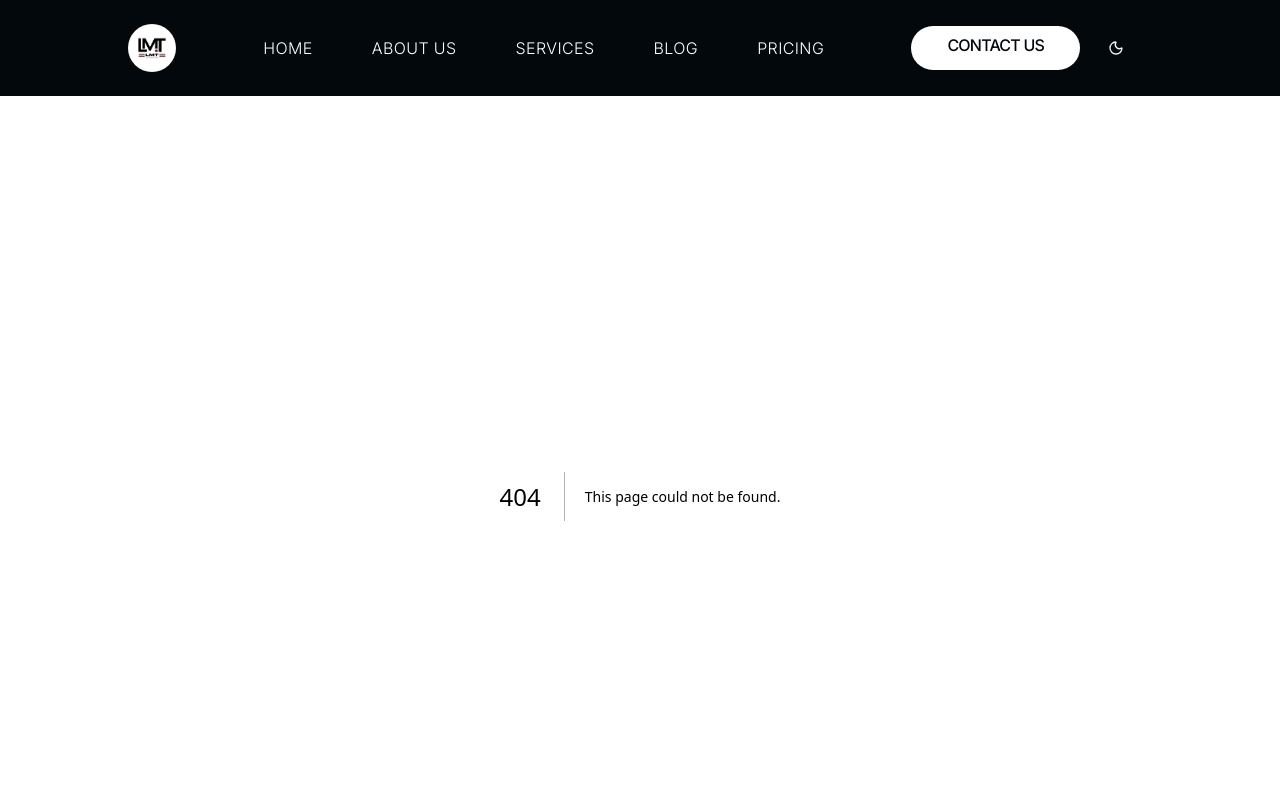
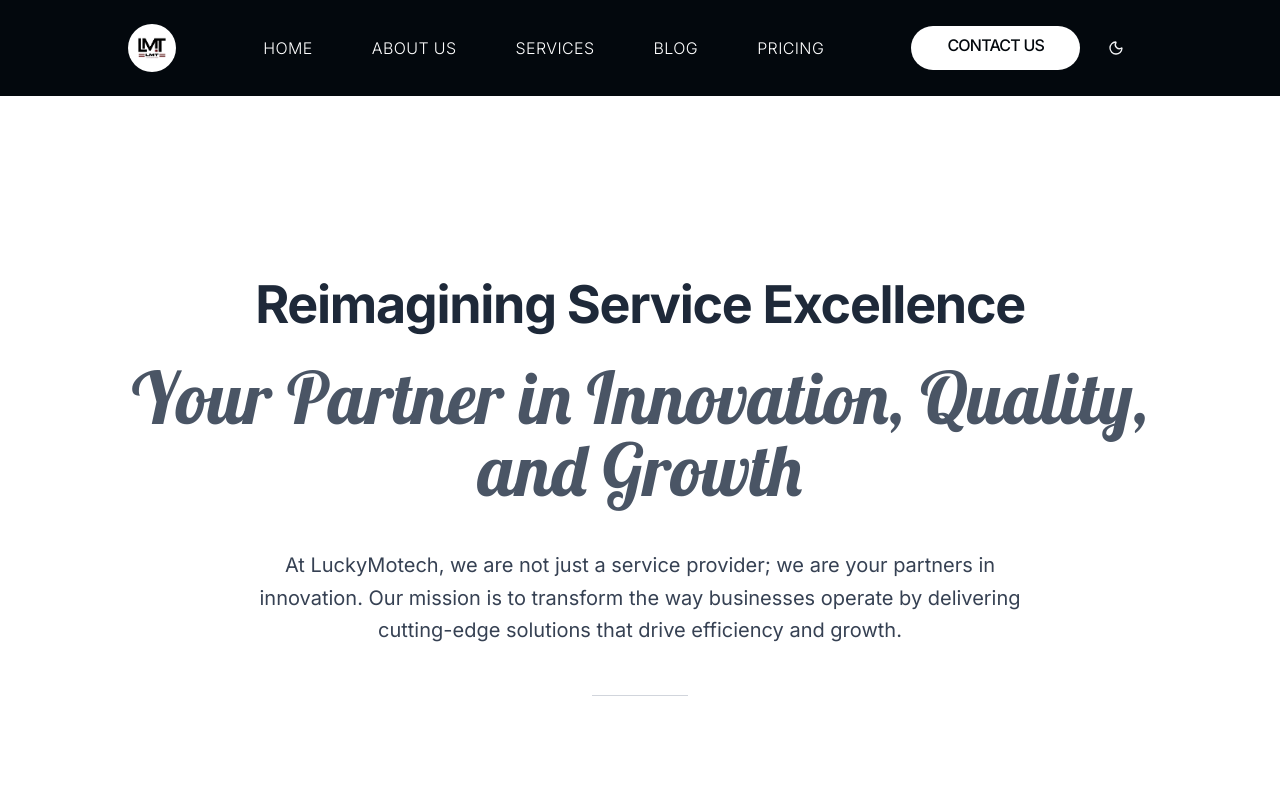
Before and after one commit to Ijakinhy/lmt-services-website, a Next.js app: page /about in a window 1280 px wide. Before the commit this address had no page. Shown: the top 800 px of the page. Built offline with nearby package versions, Linux system fonts and the light colour scheme.

Commit message:
about us page

```diff
--- /dev/null
+++ b/src/app/about/page.tsx
@@ -0,0 +1,191 @@
+"use client";
+
+
+import Image from "next/image";
+import { motion } from "framer-motion";
+import AboutUs from "@/components/ui/about-us";
+import { Asterisk, Diamond, Hexagon, Plus, Sparkles, Star } from "lucide-react";
+import { Lobster } from "next/font/google";
+
+const coreValues = [
+    {
+        id: 1,
+        icon: Sparkles,
+        title: "DEVELOPMENT",
+        description: "Our growth work process is designed to ensure sustainable and measurable",
+    },
+    {
+        id: 2,
+        icon: Hexagon,
+        title: "TEAM WORK",
+        description: "Our Team work process is designed to ensure sustainable and measurable",
+    },
+    {
+        id: 3,
+        icon: Plus,
+        title: "INNOVATION",
+        description: "Our Innovation process is designed to ensure sustainable and measurable success",
+    },
+    {
+        id: 4,
+        icon: Diamond,
+        title: "PRECISOIN",
+        description: "Our Precision process is designed to ensure sustainable and measurable",
+    },
+    {
+        id: 5,
+        icon: Asterisk,
+        title: "ADAPTABILITY",
+        description: "Our Adaptability process is designed to ensure sustainable and measurable",
+    },
+    {
+        id: 6,
+        icon: Star,
+        title: "EXECUTION",
+        description: "Our Execution is designed to ensure sustainable and measurable success",
+    },
+]
+
+
+const libreCaslon = Lobster({
+    subsets: ['latin'],
+    weight: ['400',],
+    display: 'swap',
+});
+export default function AboutPage() {
+
+    return (
+        // <div className="max-w-7xl mx-auto px-4 py-8">
+        <section className="w-full  bg-white text-gray-800 dark:bg-black dark:text-gray-100 transition-colors duration-300">
+            <div className="w-full flex items-center justify-center flex-col gap-10 mt-20">
+                <div className="max-w-5xl mx-auto h-[80vh] flex flex-col justify-center items-center text-center space-y-6">
+                    {/* Title */}
+                    <motion.h2
+                        initial={{ opacity: 0, y: 100 }}
+                        whileInView={{ opacity: 1, y: 0 }}
+                        transition={{
+                            duration: 0.5,
+                            delay: 0.1,
+                            ease: [0.42, 0, 0.58, 1]
+                        }}
+                        viewport={{ once: true, amount: 0.3 }}
+                        className="text-[40px] md:text-[52px] font-bold tracking-tight leading-tight">
+                        Reimagining Service Excellence
+                    </motion.h2>
+
+                    {/* Subtitle */}
+                    <motion.h5 initial={{ opacity: 0, y: 100 }}
+                        whileInView={{ opacity: 1, y: 0 }}
+                        transition={{
+                            duration: 0.5,
+                            delay: 0.2,
+                            ease: [0.42, 0, 0.58, 1]
+                        }}
+                        viewport={{ once: true, amount: 0.3 }} className={`text-5xl md:text-[72px] ${libreCaslon.className} text-gray-600 dark:text-gray-300 font-medium`}>
+                        Your Partner in Innovation, Quality, and Growth
+                    </motion.h5>
+
+                    {/* Intro Paragraph */}
+                    <motion.p initial={{ opacity: 0, y: 100 }}
+                        whileInView={{ opacity: 1, y: 0 }}
+                        transition={{
+                            duration: 0.5,
+                            delay: 0.3,
+                            ease: [0.42, 0, 0.58, 1]
+                        }}
+                        viewport={{ once: true, amount: 0.3 }} className="text-lg md:text-xl mt-5 text-gray-700 dark:text-gray-300 leading-relaxed max-w-3xl mx-auto">
+                        At LuckyMotech, we are not just a service provider; we are your partners in
+                        innovation. Our mission is to transform the way businesses operate by
+                        delivering cutting-edge solutions that drive efficiency and growth.
+                    </motion.p>
+
+                    <div className="h-[1.5px] w-24 bg-gray-300 dark:bg-gray-700 mx-auto my-6"></div>
+                </div>
+                <div className="max-w-7xl w-full h-[30rem] relative rounded- overflow-hidden shadow-lg">
+                    <Image src="/about-image.jpeg" alt="Background gradient" fill priority className="object-cover" />
+                </div>
+            </div>
+            <div
+                className={`mt-24 max-w-7xl mx-auto `}
+            >
+                <motion.p initial={{ opacity: 0, y: 100 }}
+                    whileInView={{ opacity: 1, y: 0 }}
+                    transition={{
+                        duration: 0.5,
+                        delay: 0.1,
+                        ease: [0.42, 0, 0.58, 1]
+                    }}
+                    viewport={{ once: true, amount: 0.3 }} className="text-sm font-medium text-slate-800 dark:text-white/90 mb-4 sm:mb-6 tracking-wider">
+                    /Our Mission
+                </motion.p>
+                <div className="p-6 sm:p-8 lg:p-12 rounded-lg shadow-lg">
+                    <motion.h1 initial={{ opacity: 0, y: 100 }}
+                        whileInView={{ opacity: 1, y: 0 }}
+                        transition={{
+                            duration: 0.5,
+                            delay: 0.2,
+                            ease: [0.42, 0, 0.58, 1]
+                        }}
+                        viewport={{ once: true, amount: 0.3 }} className="text-3xl lg:text-[40px]  font-bold tracking-tight leading-tight">
+                        To be a trusted leader in service excellence,
+                    </motion.h1>
+                    <motion.h2 initial={{ opacity: 0, y: 100 }}
+                        whileInView={{ opacity: 1, y: 0 }}
+                        transition={{
+                            duration: 0.5,
+                            delay: 0.2,
+                            ease: [0.42, 0, 0.58, 1]
+                        }}
+                        viewport={{ once: true, amount: 0.3 }} className="text-xl lg:text-[30px]  font-light italic leading-tight">
+                        value, and customer satisfaction.
+                    </motion.h2>
+                </div>
+            </div>
+            <AboutUs />
+            <div className="max-w-7xl mx-4 md:mx-auto  py-20">
+                <div className="mb-16 sm:mb-20">
+                    <p className="text-gray-400 text-sm sm:text-base mb-4 tracking-wider">/ABOUT WORK</p>
+                    <h1 className="text-4xl sm:text-5xl md:text-6xl lg:text-7xl font-bold leading-tight">WHAT ARE OUR</h1>
+                    <h2 className="text-4xl sm:text-5xl md:text-6xl lg:text-7xl font-light italic leading-tight">core values</h2>
+                </div>
+
+                <div className="grid grid-cols-1 md:grid-cols-2 lg:grid-cols-3 gap-8 lg:gap-12">
+                    {coreValues.map((value, index) => {
+                        const IconComponent = value.icon
+                        return (
+                            <motion.div
+                                initial={{ opacity: 0, y: 100 }}
+                                whileInView={{ opacity: 1, y: 0 }}
+                                transition={{
+                                    duration: 0.8,
+                                    delay: 0.1 * index,
+                                    ease: [0.42, 0, 0.58, 1]
+                                }}
+                                viewport={{ once: true, amount: 0.3 }}
+                                key={value.id} className="group">
+                                {/* Icon */}
+                                <div className="mb-6">
+                                    <IconComponent
+                                        size={32}
+                                        className="text-white group-hover:text-gray-300 transition-colors duration-300"
+                                    />
+                                </div>
+
+                                {/* Divider Line */}
+                                <div className="w-full h-px bg-gray-600 mb-6"></div>
+
+                                {/* Title */}
+                                <h3 className="text-xl sm:text-2xl font-bold mb-4 tracking-wide">{value.title}</h3>
+
+                                {/* Description */}
+                                <p className="text-gray-400 text-sm sm:text-base leading-relaxed">{value.description}</p>
+                            </motion.div>
+                        )
+                    })}
+                </div>
+            </div>
+
+
+        </section>
+    );
+}
--- a/src/app/globals.css
+++ b/src/app/globals.css
@@ -120,3 +120,15 @@
     @apply bg-background text-foreground;
   }
 }
+
+.font-figtree {
+  font-family: var(--font-figtree), sans-serif;
+}
+
+.font-caslon {
+  font-family: var(--font-libre-caslon), serif;
+}
+
+.font-inter {
+  font-family: var(--font-inter), sans-serif;
+}
```
